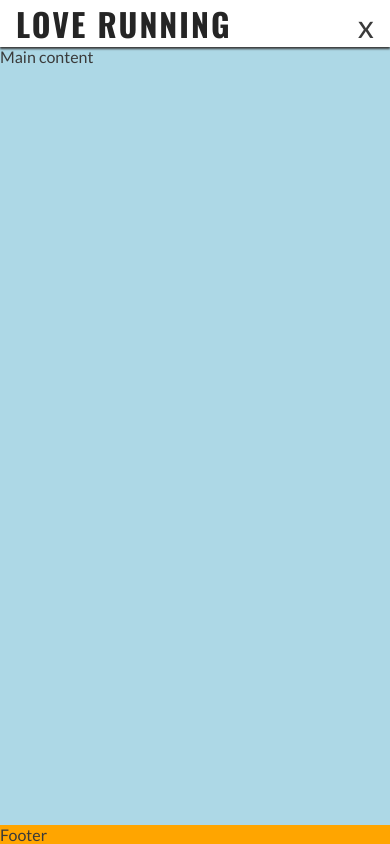
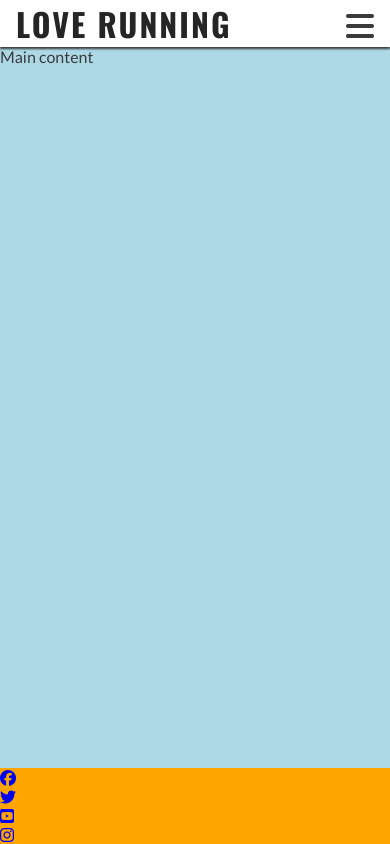
Before and after one commit to MartinCowey/love-running-mc, a plain HTML site: page index.html in a window 390 px wide. Drawn offline with nearby package versions, Linux system fonts and the light colour scheme.

Commit message:
Add icons to the footer and hamburger to header

```diff
--- a/index.html
+++ b/index.html
@@ -1,9 +1,11 @@
 <!DOCTYPE html>
 <html lang="en">
+
 <head>
     <meta charset="UTF-8">
     <meta name="viewport" content="width=device-width, initial-scale=1.0">
-    <meta name="description" content="Love Running. Club for runners in Dublin, Ireland. Urban running, trail running, Dublin docklands and Phoenix Park">
+    <meta name="description"
+        content="Love Running. Club for runners in Dublin, Ireland. Urban running, trail running, Dublin docklands and Phoenix Park">
     <meta name="keywords" content="love running, run, running club, runners, Ireland, Dublin, sport, exercise">
     <title>Love Running</title>
     <!--favicon-->
@@ -13,8 +15,10 @@
 
     <!--stylesheet-->
     <link href="/assets/css/style.css" rel="stylesheet">
+    <link rel="stylesheet" href="https://cdnjs.cloudflare.com/ajax/libs/font-awesome/6.0.0/css/all.min.css">
 
 </head>
+
 <body>
     <!--creates a header-->
     <header>
@@ -23,13 +27,13 @@
             <h1 id="logo">Love Running</h1>
         </a>
         <input type="checkbox" id="nav-toggle" name="nav-toggle">
-        <label for="nav-toggle" class="nav-toggle-label">x</label>
+        <label for="nav-toggle" class="nav-toggle-label"><i class="fa-solid fa-bars"></i></label>
 
         <nav>
             <ul id="menu">
                 <li><a href="index.html" class="active">Home</a></li>
-                <li><a href=".html" >Gallery</a></li>
-                <li><a href=".html" >Sign Up</a></li>
+                <li><a href=".html">Gallery</a></li>
+                <li><a href=".html">Sign Up</a></li>
             </ul>
         </nav>
 
@@ -40,6 +44,17 @@
         <h1 id="Lato">Lato</h1> -->
     </main>
     <!--creates a footer-->
-    <footer>Footer</footer>
+    <footer>
+        <ul>
+            <li><a href="https://www.facebook.com" target="_blank" rel="noopner" aria-label="Visit our Facebook page (opens in a new tab)"><i class="fa-brands fa-facebook"></i></a></li>
+            <li><a href="https://www.twitter.com" target="_blank" rel="noopner" aria-label="Visit our Facebook page (opens in a new tab)"><i class="fa-brands fa-twitter"></i></a></li>
+            <li><a href="https://www.youtube.com" target="_blank" rel="noopner" aria-label="Visit our Facebook page (opens in a new tab)"><i class="fa-brands fa-youtube-square"></i></a></li>
+            <li><a href="https://www.instagram.com" target="_blank" rel="noopner" aria-label="Visit our Facebook page (opens in a new tab)"><i class="fa-brands fa-instagram"></i></a></li>
+        </ul>
+    </footer>
+
+   <!-- Javascript added to the bottom for speed - fontawesome link -->
+    <script src="https://kit.fontawesome.com/54fc5b9aee.js" crossorigin="anonymous"></script>
 </body>
+
 </html>
```
